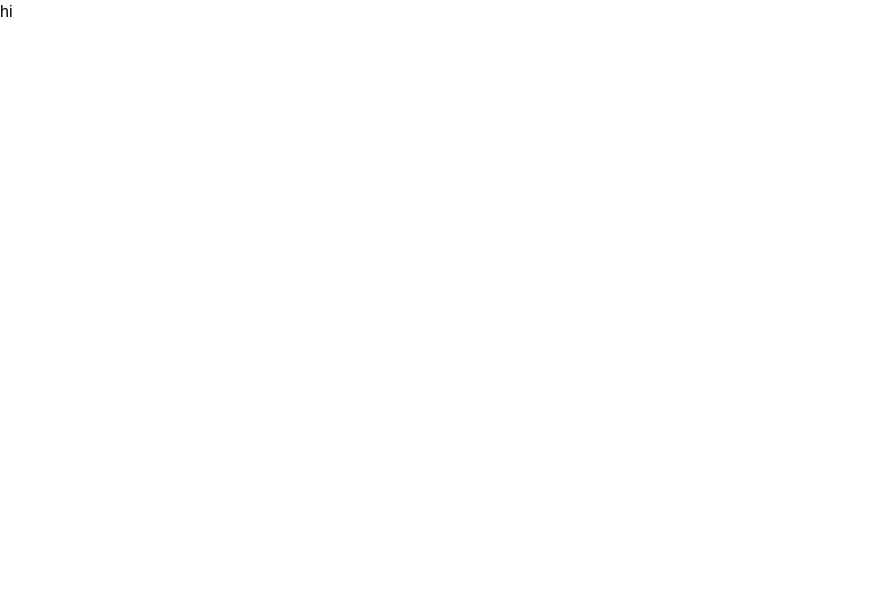
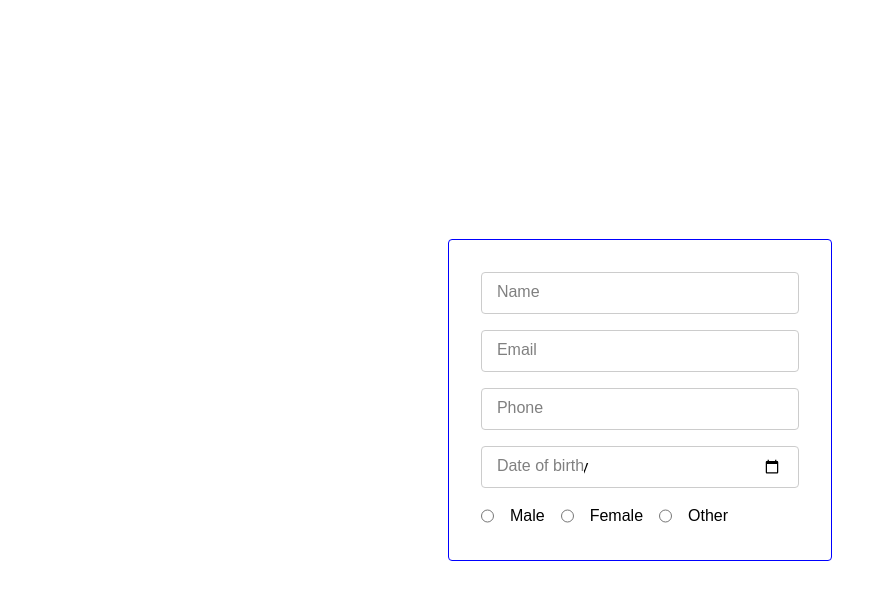
Before and after one commit to anujpanwar01/next-portfolio, a Next.js app: page /step-1 in a window 1280 px wide. Shown: the top 600 px of the page, without its empty margins (0-894 px from the left). Built offline with nearby package versions, Linux system fonts and the light colour scheme.

Commit message:
added the step basic design

```diff
--- a/src/app/(learning)/(multi-step-form)/components/Input/index.tsx
+++ b/src/app/(learning)/(multi-step-form)/components/Input/index.tsx
@@ -1,10 +1,24 @@
+/* eslint-disable react/display-name */
 "use client";
 
-import { InputType } from "./type";
+import React from "react";
 
-const Input = (props: InputType) => {
-    const { name, type = "text", value, handleChange, placeholder } = props;
+// import { InputType } from "./type";
 
-    return <input name={name} type={type} value={value} onChange={handleChange} placeholder={placeholder} />;
-};
+const Input = React.forwardRef<HTMLInputElement, React.InputHTMLAttributes<HTMLInputElement>>(
+    ({ name, type = "text", value, placeholder, onChange, ...props }, ref) => {
+        return (
+            <input
+                className={props.className || "multi-form multi-form-" + name}
+                name={name}
+                type={type}
+                value={value}
+                onChange={onChange}
+                placeholder={placeholder}
+                ref={ref}
+                {...props}
+            />
+        );
+    },
+);
 export default Input;
--- a/src/app/(learning)/(multi-step-form)/context/MultiStepForm.tsx
+++ b/src/app/(learning)/(multi-step-form)/context/MultiStepForm.tsx
@@ -1,3 +1,4 @@
+"use client";
 import React, { useReducer } from "react";
 import { MultiStepFormProviderType } from "./type";
 import { reducer } from "./reducer";
--- a/src/app/(learning)/(multi-step-form)/context/reducer.ts
+++ b/src/app/(learning)/(multi-step-form)/context/reducer.ts
@@ -2,10 +2,13 @@ import { INIT_STATE_TYPE } from "./type";
 
 export const reducer = <T>(state: INIT_STATE_TYPE, { type, payload }: { type: string; payload: T }) => {
     switch (type) {
-        case "ADD":
+        case "UPDATE_STEP_1":
             return {
                 ...state,
-                [payload.name]: payload.value,
+                step1: {
+                    ...state.step1,
+                    ...payload,
+                },
             };
         default:
             return state;
--- a/src/app/(learning)/(multi-step-form)/step-1/constant.ts
+++ b/src/app/(learning)/(multi-step-form)/step-1/constant.ts
@@ -1,3 +1,5 @@
+import { StepOneInputType } from "./type";
+
 export const FIELDS = [{ name: "name" }, {}];
 export const STEP_ONE_INIT_STATE = {
     name: "",
@@ -7,3 +9,17 @@ export const STEP_ONE_INIT_STATE = {
     dob: "",
 };
 // * name, email, phone, gender, dob;
+
+export const STEP_ONE_INPUT_DATA: StepOneInputType[] = [
+    {
+        name: "name",
+        placeholder: "Name",
+    },
+    {
+        name: "email",
+        placeholder: "Email",
+        type: "email",
+    },
+    { name: "phone", placeholder: "Phone", type: "text" },
+    { name: "dob", placeholder: "Date of birth", type: "date" },
+];
--- a/src/app/(learning)/(multi-step-form)/step-1/page.tsx
+++ b/src/app/(learning)/(multi-step-form)/step-1/page.tsx
@@ -1,18 +1,82 @@
 "use client";
 
+import React, { useRef, useState } from "react";
 import Input from "../components/Input";
+import MultiStepFromContext from "../context/MultiStepForm";
+import { STEP_ONE_INPUT_DATA } from "./constant";
+import styles from "./step-1.module.css";
 
 export default function Step1() {
+    const labelRef = useRef<HTMLLabelElement[]>([]);
+    const inputRef = useRef<HTMLInputElement[]>([]);
+
+    const { state, updateState } = React.useContext(MultiStepFromContext);
+    const { step1 } = state;
+
+    const handleOnChange = (e: React.ChangeEvent<HTMLInputElement>) => {
+        updateState("UPDATE_STEP_1", { [e.target.name]: e.target.value });
+    };
+
+    const handleBlur = (index: number, op: "add" | "remove") => {
+        const labelElement = labelRef.current[index];
+        //     "  left: 5%;
+        // top: -20%;"
+
+        labelElement.classList[op]("hovered");
+    };
+
     return (
-        <div>
-            <Input
-                name="name"
-                value="hi"
-                placeholder="Name"
-                handleChange={(e) => {
-                    console.log(e);
-                }}
-            />
+        <div className={`flex height-330 w-96 justify-center flex-col ${styles.parent}`}>
+            {STEP_ONE_INPUT_DATA.map((inp, i) => {
+                return (
+                    <div
+                        key={inp.name}
+                        className={`flex flex-row-reverse justify-end gap-6 w-1/2 ${styles["input-container"]}`}
+                    >
+                        <Input
+                            type={inp.type}
+                            key={inp.name}
+                            name={inp.name}
+                            value={step1[inp.name as keyof typeof step1]}
+                            onChange={handleOnChange}
+                            onBlur={() => handleBlur(i, "remove")}
+                            onFocus={() => handleBlur(i, "add")}
+                            ref={(el: HTMLInputElement) => {
+                                if (el) inputRef.current.push(el);
+                            }}
+                        />
+                        <label
+                            className={`step-1-label ${styles.multiFormLabel}`}
+                            style={{ left: "5%", bottom: "45%" }}
+                            htmlFor={inp.name}
+                            ref={(el: HTMLLabelElement) => {
+                                if (el) labelRef.current.push(el);
+                            }}
+                            onClick={() => {
+                                handleBlur(i, "add");
+                                inputRef.current[i].focus();
+                            }}
+                        >
+                            {inp.placeholder}
+                        </label>
+                    </div>
+                );
+            })}
+
+            <div className="flex gap-4">
+                <div className="flex gap-4">
+                    <input name="male" type="radio" />
+                    <label htmlFor="male">Male</label>
+                </div>
+                <div className="flex gap-4">
+                    <input name="female" type="radio" />
+                    <label htmlFor="female">Female</label>
+                </div>
+                <div className="flex gap-4">
+                    <input name="other" type="radio" />
+                    <label htmlFor="other">Other</label>
+                </div>
+            </div>
         </div>
     );
 }
--- /dev/null
+++ b/src/app/(learning)/(multi-step-form)/step-1/step-1.module.css
@@ -0,0 +1,26 @@
+.parent {
+    border: 1px solid blue;
+    border-radius: 4px;
+    padding: 32px;
+}
+.multiFormLabel {
+    position: absolute;
+    left: 5%;
+    bottom: 45%;
+    color: gray;
+    background: white;
+    height: fit-content;
+}
+
+.input-container {
+    width: 100%;
+    position: relative;
+
+    input {
+        width: 100%;
+        padding: 8px 16px;
+        border: 1px solid #ccc;
+        border-radius: 4px;
+        margin-bottom: 16px;
+    }
+}
--- a/src/app/(learning)/(multi-step-form)/step-1/type.ts
+++ b/src/app/(learning)/(multi-step-form)/step-1/type.ts
@@ -5,3 +5,8 @@ export type STEP_ONE_INIT_STATE_TYPE = {
     gender: string;
     dob: string;
 };
+export type StepOneInputType = {
+    name: "name" | "email" | "phone" | "gender" | "dob"; // Restrict allowed keys
+    placeholder: string;
+    type?: string;
+};
--- a/src/app/globals.css
+++ b/src/app/globals.css
@@ -21,4 +21,12 @@ body {
     /* color: var(--foreground); */
     /* background: var(--background); */
     font-family: Arial, Helvetica, sans-serif;
+    display: flex;
+    align-items: center;
+    justify-content: center;
 }
+
+.hovered {
+    left: 5%;
+    top: -20%;
+}
--- a/src/app/layout.tsx
+++ b/src/app/layout.tsx
@@ -25,7 +25,7 @@ export default function RootLayout({
 }>) {
     return (
         <html lang="en">
-            <body className={`${geistSans.variable} ${geistMono.variable} antialiased`}>{children}</body>
+            <body className={`${geistSans.variable} ${geistMono.variable} antialiased min-h-screen`}>{children}</body>
         </html>
     );
 }
```
Also changed, not shown: src/app/(learning)/(multi-step-form)/components/Input/type.ts (+8 -7 lines), src/app/(learning)/(multi-step-form)/layout.tsx (added, +9 -0 lines). Lines whose indentation alone changed are shown as unchanged.
